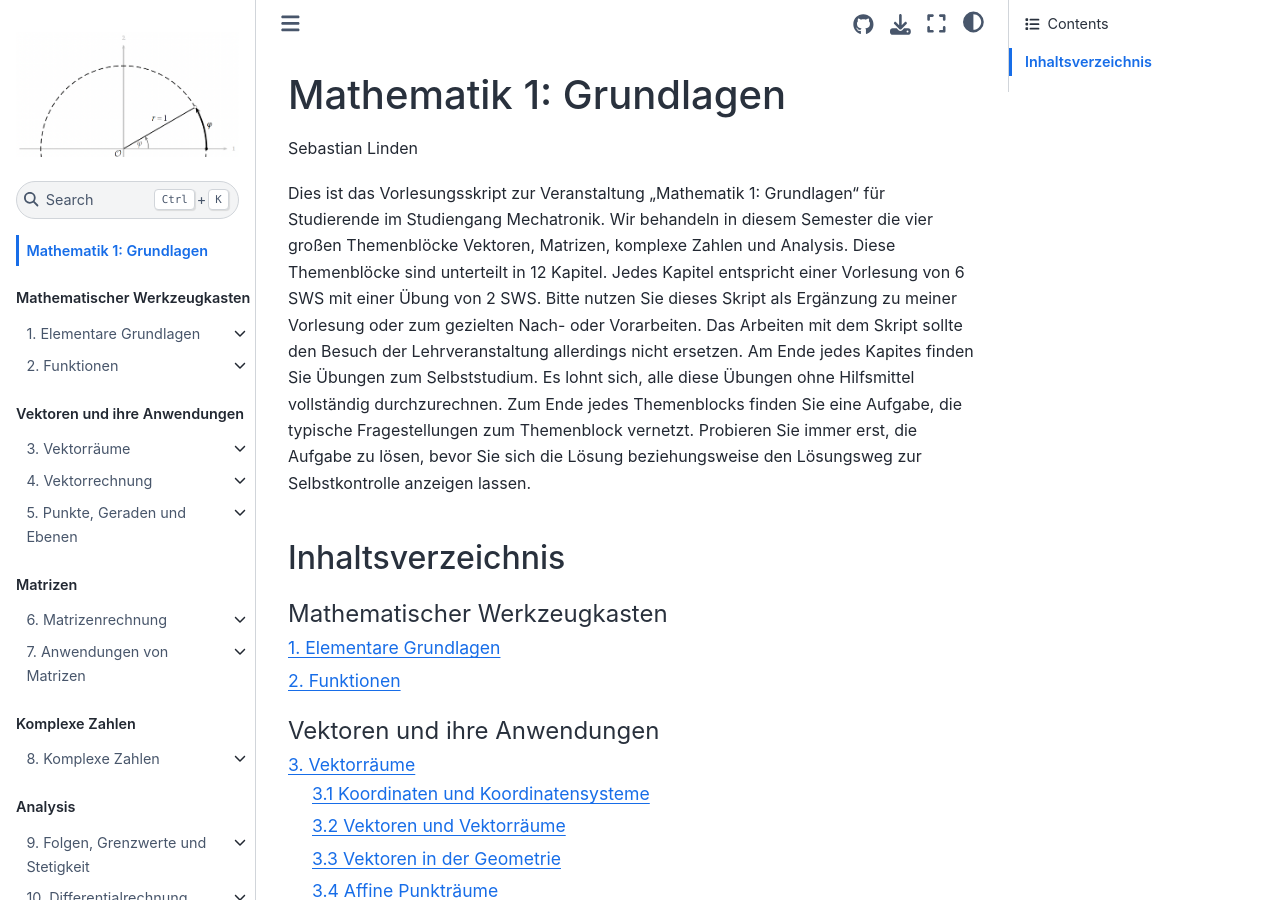
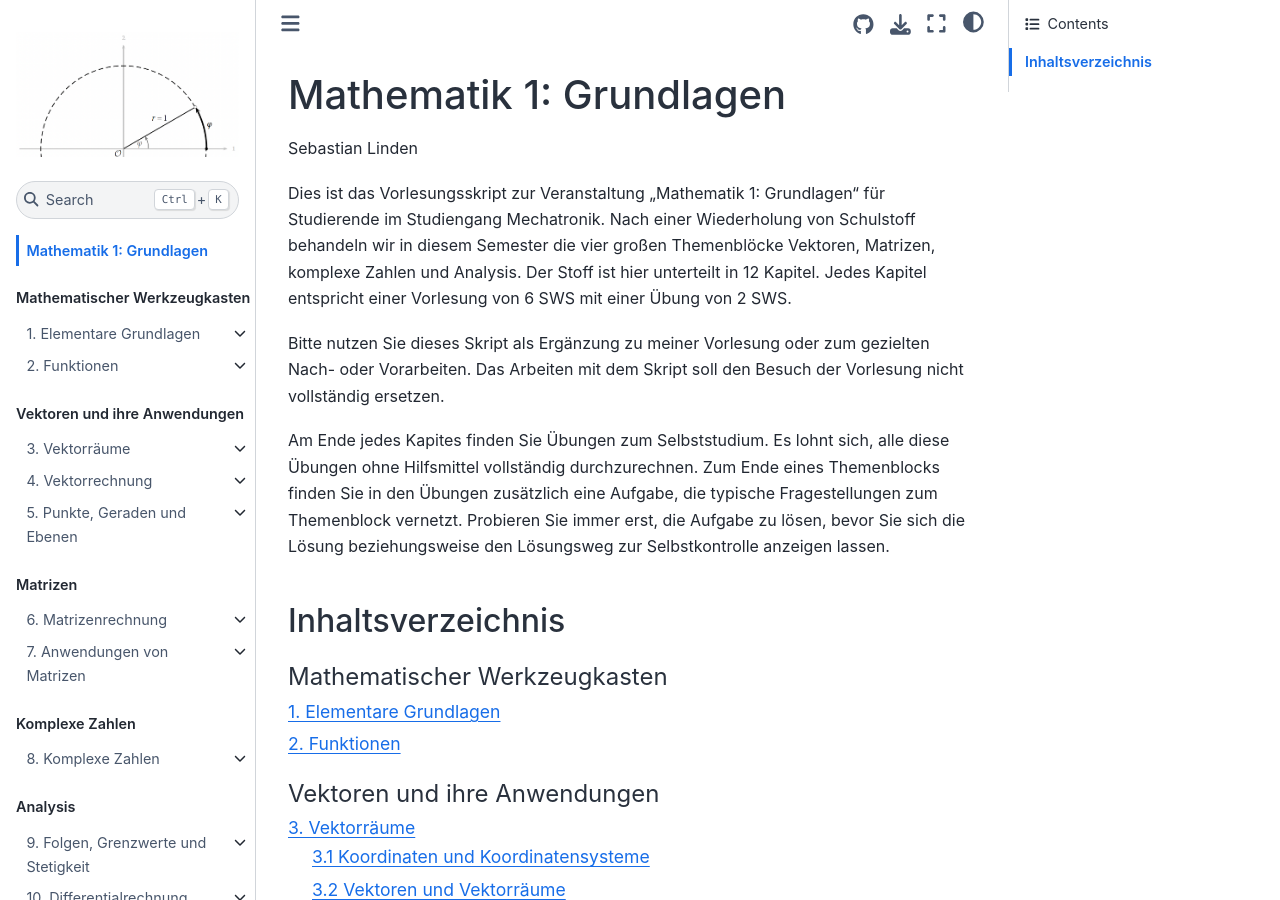
Before and after one commit to s-linden/mathematik-1-grundlagen, a Jupyter Book: the page built from intro.md, in a window 1280 px wide and 900 px high. Built offline with Jupyter Book 1.0.4 settings and Sphinx 7.4.7 and the Sphinx Book theme 1.1.4, drawn with Linux system fonts in a browser that asks for light colours; a script that is not in the unit is left out; comment, search, counter and statistics services are not loaded.

Commit message:
Aktualisierung 06.11.2026 12:28: intro.md

```diff
--- a/intro.md
+++ b/intro.md
@@ -2,9 +2,11 @@
 
 Sebastian Linden
 
-Dies ist das Vorlesungsskript zur Veranstaltung „Mathematik 1: Grundlagen“ für Studierende im Studiengang Mechatronik. Wir behandeln in diesem Semester die vier großen Themenblöcke Vektoren, Matrizen, komplexe Zahlen und Analysis. Diese Themenblöcke sind unterteilt in 12 Kapitel. Jedes Kapitel entspricht einer Vorlesung von 6 SWS mit einer Übung von 2 SWS.
-Bitte nutzen Sie dieses Skript als Ergänzung zu meiner Vorlesung oder zum gezielten Nach- oder Vorarbeiten. Das Arbeiten mit dem Skript sollte den Besuch der Lehrveranstaltung allerdings nicht ersetzen.
-Am Ende jedes Kapites finden Sie Übungen zum Selbststudium. Es lohnt sich, alle diese Übungen ohne Hilfsmittel vollständig durchzurechnen. Zum Ende jedes Themenblocks finden Sie eine Aufgabe, die typische Fragestellungen zum Themenblock vernetzt.
+Dies ist das Vorlesungsskript zur Veranstaltung „Mathematik 1: Grundlagen“ für Studierende im Studiengang Mechatronik. Nach einer Wiederholung von Schulstoff behandeln wir in diesem Semester die vier großen Themenblöcke Vektoren, Matrizen, komplexe Zahlen und Analysis. Der Stoff ist hier unterteilt in 12 Kapitel. Jedes Kapitel entspricht einer Vorlesung von 6 SWS mit einer Übung von 2 SWS.
+
+Bitte nutzen Sie dieses Skript als Ergänzung zu meiner Vorlesung oder zum gezielten Nach- oder Vorarbeiten. Das Arbeiten mit dem Skript soll den Besuch der Vorlesung nicht vollständig ersetzen.
+
+Am Ende jedes Kapites finden Sie Übungen zum Selbststudium. Es lohnt sich, alle diese Übungen ohne Hilfsmittel vollständig durchzurechnen. Zum Ende eines Themenblocks finden Sie in den Übungen zusätzlich eine Aufgabe, die typische Fragestellungen zum Themenblock vernetzt.
 Probieren Sie immer erst, die Aufgabe zu lösen, bevor Sie sich die Lösung beziehungsweise den Lösungsweg zur Selbstkontrolle anzeigen lassen.
 
 ## Inhaltsverzeichnis
```
